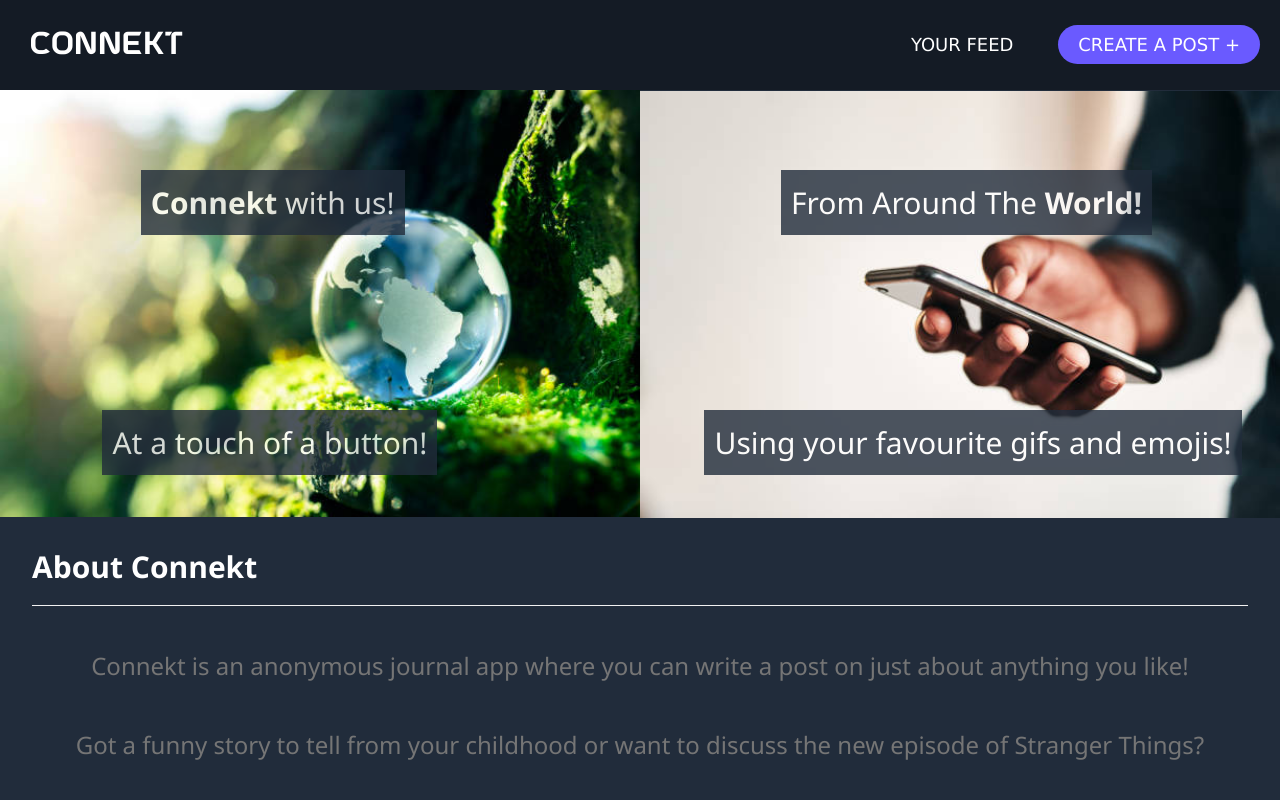
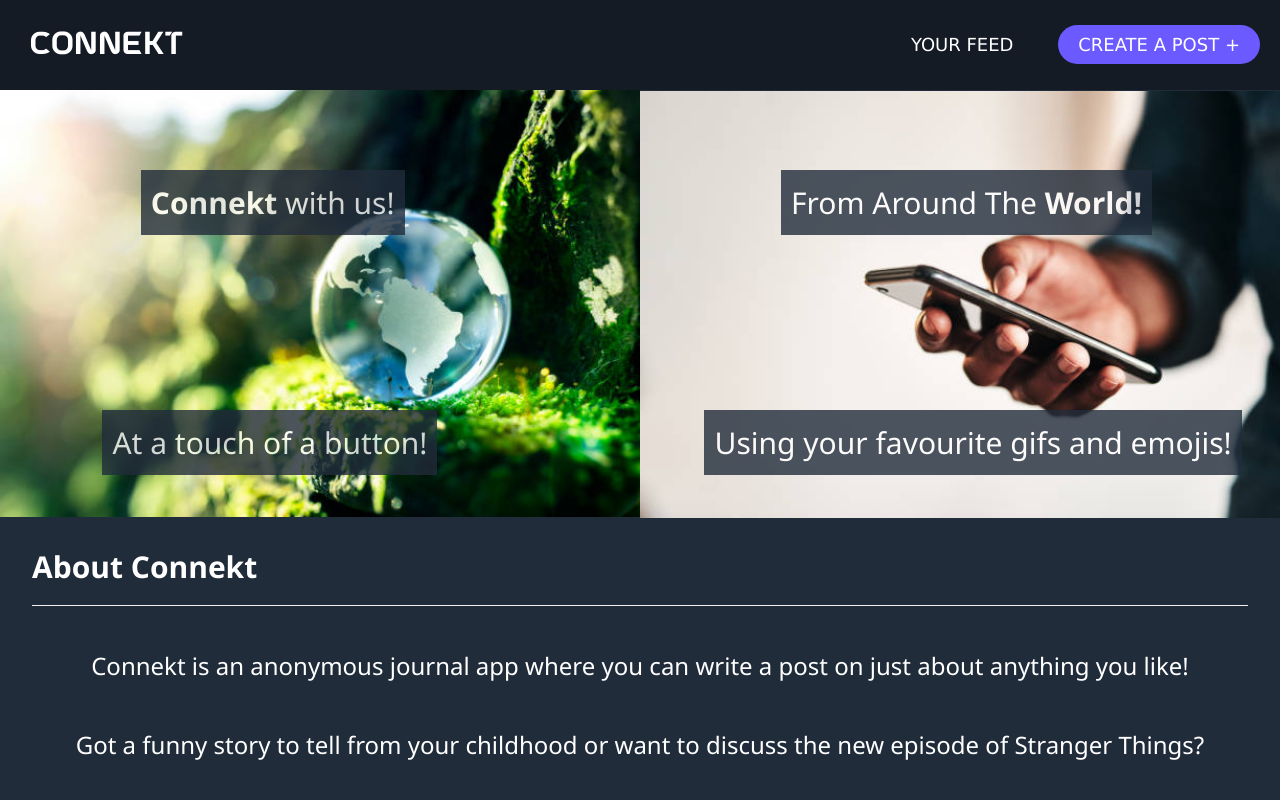
Before and after one commit to harryg15/Lap1_Community_Page_Project, a website: page client/connekt.html in a window 1280 px wide. Shown: the top 800 px of the page. Drawn offline with nearby package versions, Linux system fonts and the light colour scheme.

Commit message:
added some white text

```diff
--- a/client/connekt.html
+++ b/client/connekt.html
@@ -51,12 +51,12 @@
                 <b>About Connekt</b>
             </h2>
             <br>
-            <h3 class="w3-text-grey w3-center">
+            <h3 class="w3-text-white w3-center">
                 Connekt is an anonymous journal app where you can write a post on just about anything you like!
             </h3>
             <!-- <h2 class="w3-border-bottom w3-border-light-grey w3-padding-16 w3-text-white"></h2> -->
             <br>
-            <h3 class="w3-text-grey w3-center">
+            <h3 class="w3-text-white w3-center">
                 Got a funny story to tell from your childhood or want to discuss the new episode of Stranger Things?
             </h3>
             <br>
```
